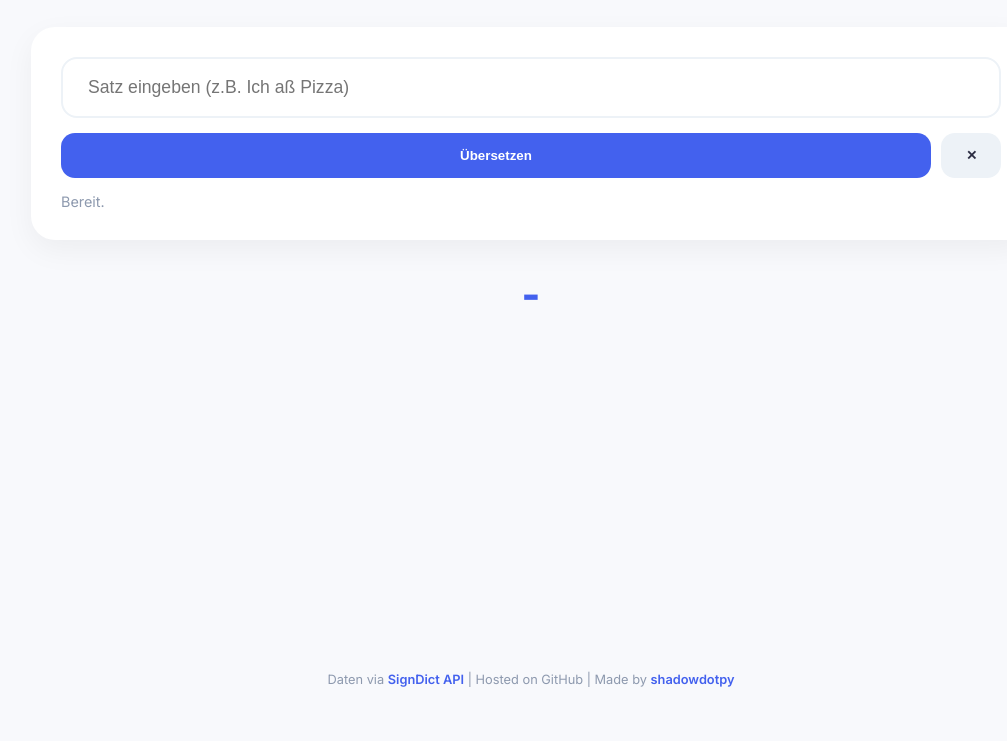
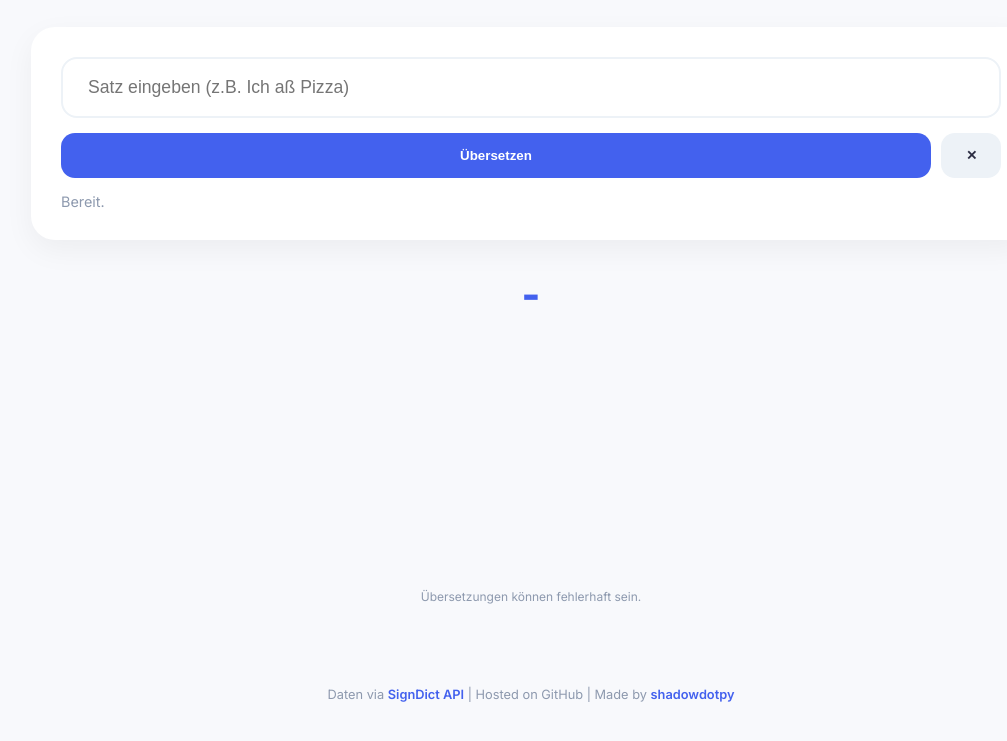
Before and after one commit to shadowdotpy/dgs-translator, a website: page index.html in a window 1280 px wide. Shown: the part 123-864 px from the top of the page, without its empty margins (109-1116 px from the left). Drawn offline with Linux system fonts and the light colour scheme.

Commit message:
Add disclaimer about translation accuracy

```diff
--- a/index.html
+++ b/index.html
@@ -33,6 +33,7 @@
             <div class="active-word-badge"><span id="currentWord">-</span></div>
             <div id="videoContainer" class="video-playlist"></div>
             <div id="videoCredits" class="credits-box"></div>
+            <div id="disclaimer" class="credits-box">Übersetzungen können fehlerhaft sein.</div>
         </div>
 
         <footer>
```
